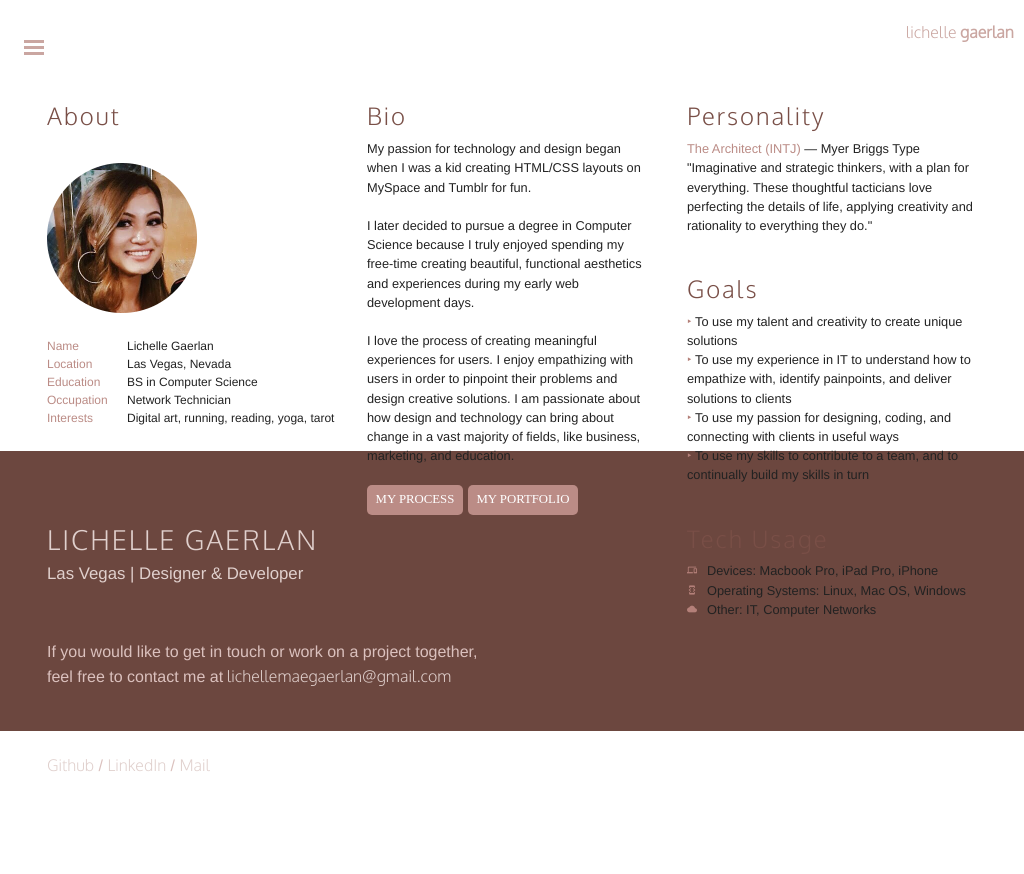
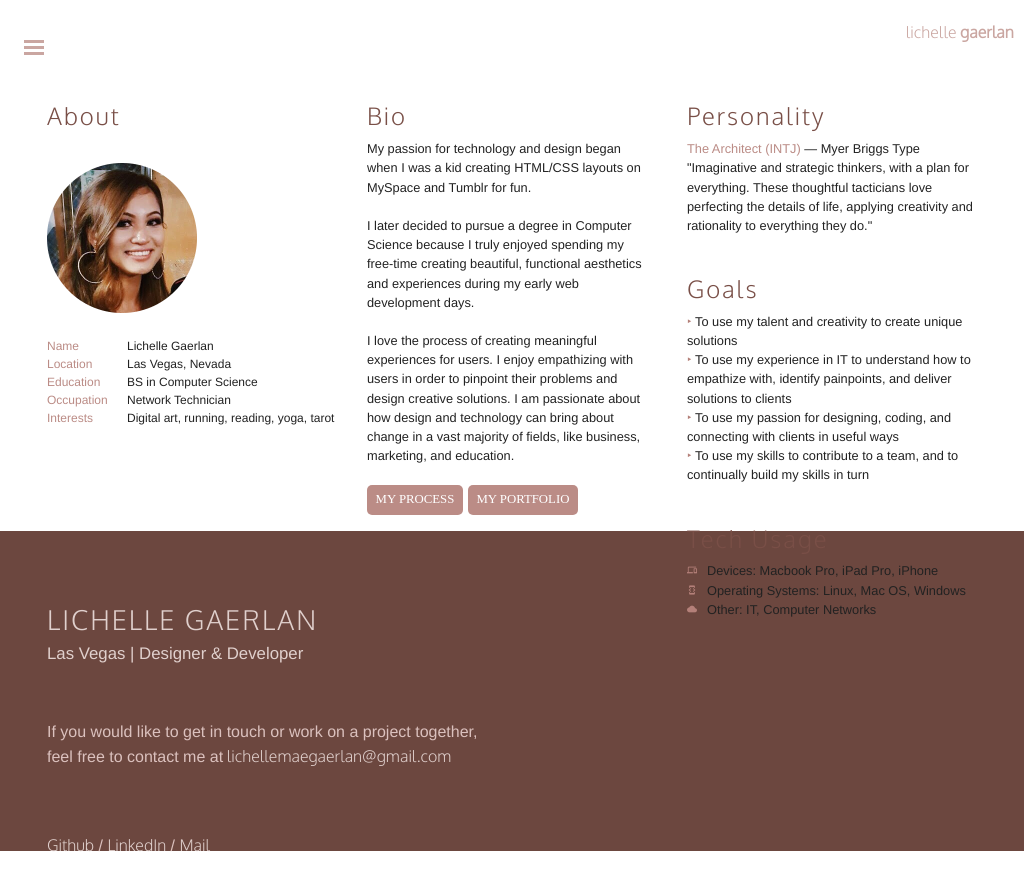
Before and after one commit to lichellegaerlan/lichellegaerlan.github.io, a React (Create React App) app: page /#/about in a window 1024 px wide. Before the commit the page ends 800 px from the top, so only its background shows below. Built offline with nearby package versions, Linux system fonts and the light colour scheme; a web font is replaced by a local one.

Commit message:
lol slight ocd

```diff
--- a/src/Components/About.css
+++ b/src/Components/About.css
@@ -272,7 +272,7 @@
 /* large laptops / desktops / ipad pro */
 @media only screen and (min-width: 992px) and (max-width: 1199px) {
     .about-pg {
-        height: 50vh;
+        height: 60vh;
         padding-top: 10%;
     }
 
--- a/src/Components/DarkContact.css
+++ b/src/Components/DarkContact.css
@@ -65,6 +65,6 @@
 /* large laptops / desktops / ipad pro */
 @media only screen and (min-width: 992px) and (max-width: 1199px) {
     .contact-page-dark {
-        height: 35vh;
+        height: 40vh;
     }
 }
--- a/src/Components/LandingPortfolio.js
+++ b/src/Components/LandingPortfolio.js
@@ -50,7 +50,7 @@ export default function Portfolio() {
                     <Row>
                         <Col xs={12} sm={12} md={12} lg={12}>
                             <h1 className="landing-portfolio-header">Recent Projects</h1>
-                            <Link to="/portfolio" className="landing-portfolio-link">View Portfolio</Link> <br/><br/><br/>
+                            <Link to="/portfolio" className="landing-portfolio-link">View Portfolio</Link> <br/><br/>
                         </Col>
 
                         <Col xs={12} sm={12} md={6} lg={4} className="landing-pic-container">
```
